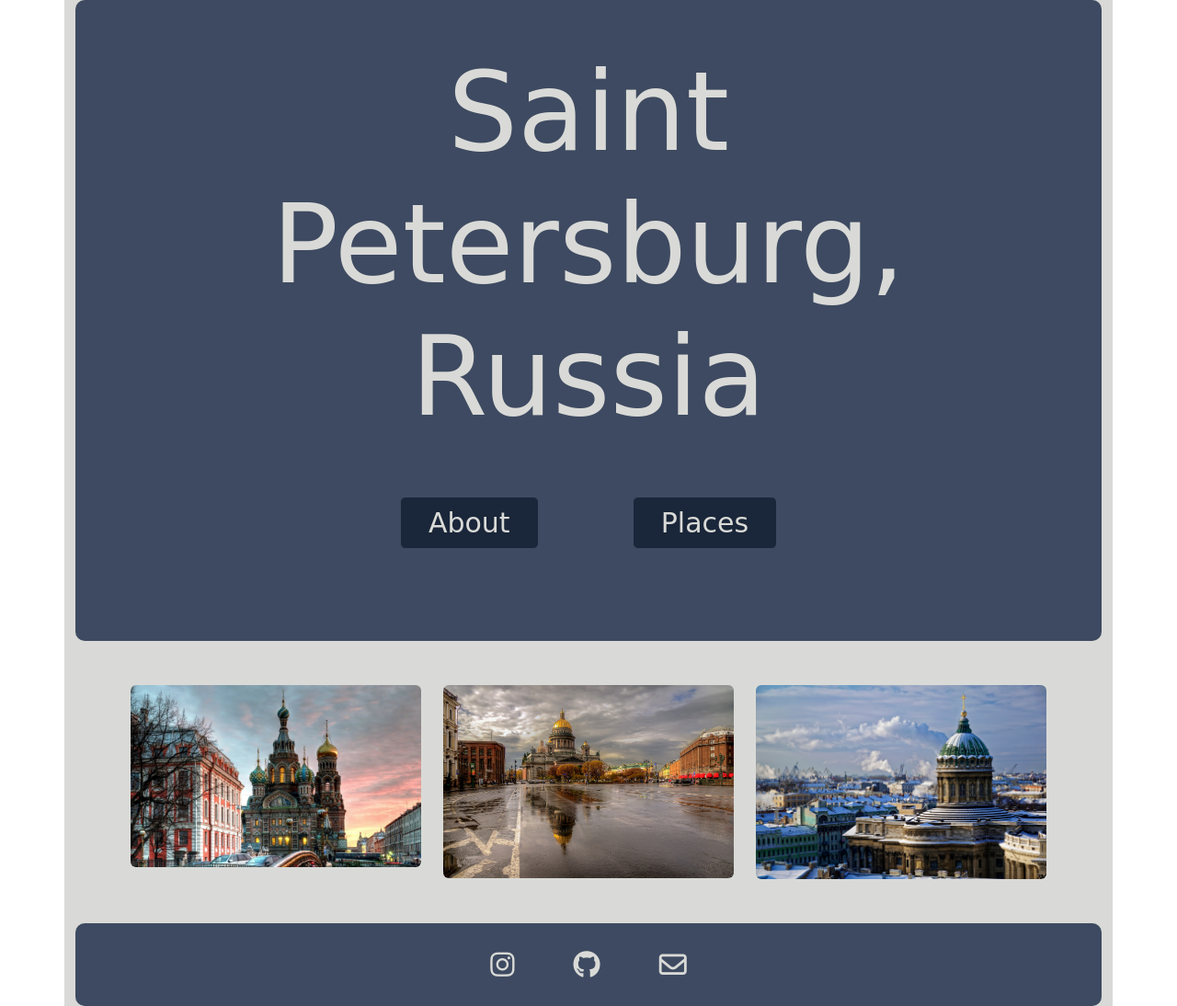
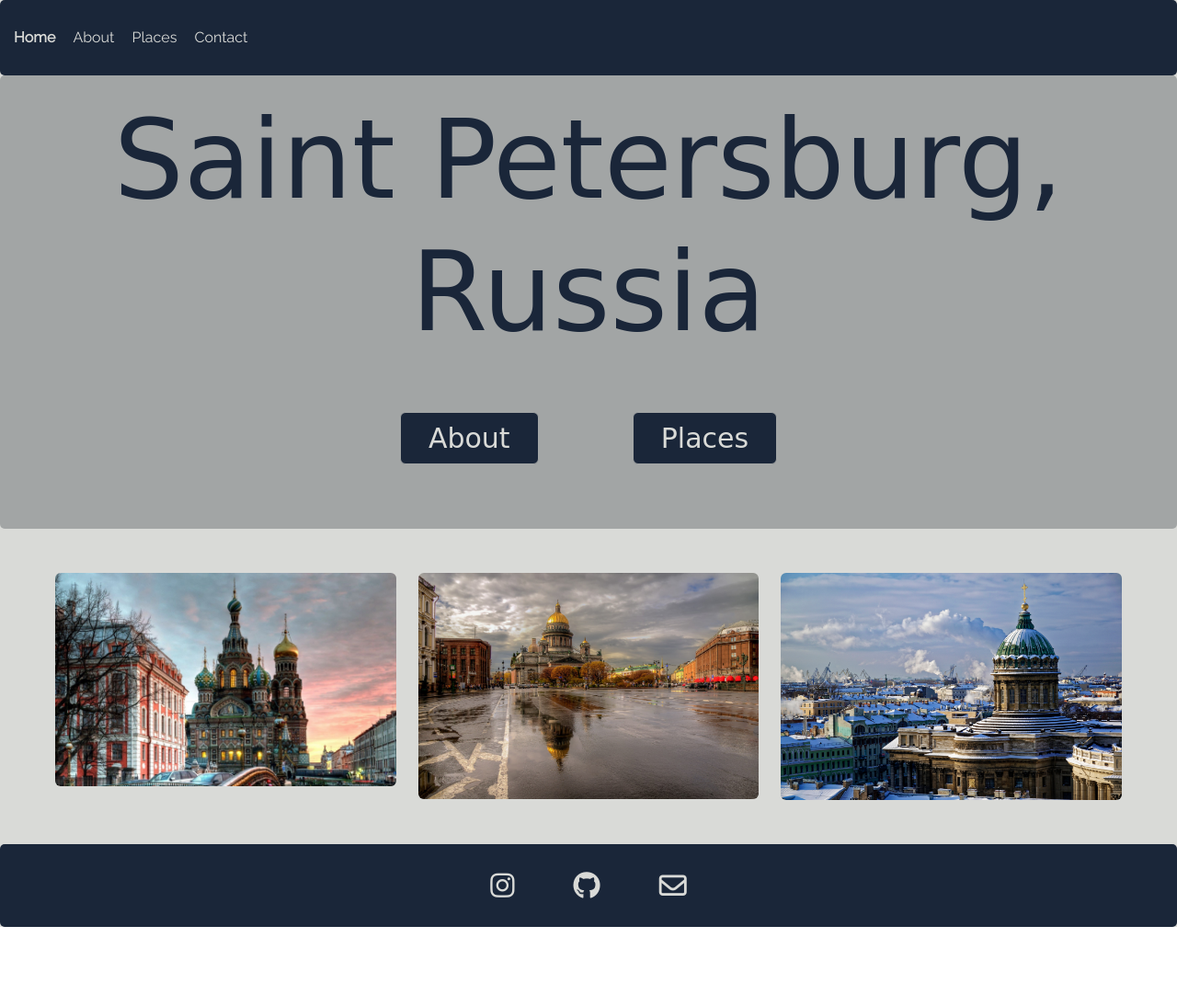
Before and after one commit to IrinaG2/challenge_city, a plain HTML site: page index.html in a window 1280 px wide. Shown: the whole page at 92% size. After the commit the page ends 1008 px from the top, so only its background shows below. Drawn offline with nearby package versions, Linux system fonts and the light colour scheme; a web font is replaced by a local one.

Commit message:
added navigation bar

```diff
--- a/index.html
+++ b/index.html
@@ -32,6 +32,28 @@
   </head>
   <body>
     <div class="container">
+      <nav class="d-flex justify-content-between">
+        <ul>
+          <li class="active">
+            <a href="/" title="Homepage">Home</a>
+          </li>
+          <li>
+            <a href="/about.html" title="About Saint Petersburg, Russia"
+              >About</a
+            >
+          </li>
+          <li>
+            <a
+              href="/places.html"
+              title="Interesting places in Saint Petersburg,Russia"
+              >Places</a
+            >
+          </li>
+          <li>
+            <a href="/contact.html" title="Contact Me">Contact</a>
+          </li>
+        </ul>
+      </nav>
       <div class="hero">
         <h1>
           Saint Petersburg,
@@ -65,9 +87,21 @@
         </div>
       </div>
       <footer>
-        <a href="/"><i class="fa-brands fa-instagram icon"></i></a>
-        <a href="/"><i class="fa-brands fa-github icon"></i></a>
-        <a href="mailto:"><i class="fa-regular fa-envelope icon"></i></a>
+        <a
+          href="https://www.instagram.com/irina24981/"
+          title="Instagram profile"
+          target="_blank"
+          ><i class="fa-brands fa-instagram icon"></i
+        ></a>
+        <a
+          href="https://github.com/IrinaG2/challenge_city"
+          title="Github profile"
+          target="_blank"
+          ><i class="fa-brands fa-github icon"></i
+        ></a>
+        <a href="mailto:irinagur98@gmail.com" title="Email address"
+          ><i class="fa-regular fa-envelope icon"></i
+        ></a>
       </footer>
     </div>
   </body>
--- a/style.css
+++ b/style.css
@@ -1,33 +1,63 @@
 :root {
   --primary-color: #1a2639;
   --secondary-color: #d9dad7;
-  --third-color: #3e4a61;
+  --third-color: #a2a5a5;
 
   --primary-font-family: "Raleway", sans-serif;
   --secondary-font-family: "Island Moments", cursive;
 }
+
+nav {
+  background-color: var(--primary-color);
+  border-radius: 5px;
+  padding: 20px 0;
+}
+nav ul {
+  margin: 0;
+  padding: 0;
+}
+nav li {
+  display: inline;
+  list-style: none;
+  line-height: 42px;
+  margin-left: 15px;
+}
+nav a {
+  color: var(--secondary-color);
+  text-decoration: none;
+}
+nav a:hover {
+  color: var(--secondary-color);
+  text-decoration: underline;
+  text-decoration-color: var(--secondary-color);
+}
+nav li.active a {
+  font-weight: bold;
+}
+
+h1 {
+  font-family: var(--secondary-font-family);
+  font-size: 120px;
+  color: var(--primary-color);
+}
+
+footer {
+  background-color: var(--primary-color);
+  border-radius: 5px;
+}
 .container {
+  padding: 0;
+  max-width: 100%;
   font-family: var(--primary-font-family);
   background-color: var(--secondary-color);
   color: var(--primary-color);
   text-align: center;
 }
 
-h1 {
-  font-family: var(--secondary-font-family);
-  font-size: 120px;
-  color: var(--secondary-color);
-}
-
-footer {
-  background-color: var(--third-color);
-  border-radius: 10px;
-}
-
 .hero {
   background-color: var(--third-color);
-  border-radius: 10px;
-  padding: 50px;
+  border-radius: 5px;
+  padding: 20px;
 }
 .btn-customised {
   margin: 50px;
@@ -51,7 +81,7 @@ footer {
   padding: 10px;
 }
 .icon:hover {
-  color: var(--third-color);
+  color: var(--primary-color);
   background-color: var(--secondary-color);
   border-radius: 50%;
   padding: 10px;
```
Also changed, not shown: about.html (added), contact.html (added), places.html (added).
